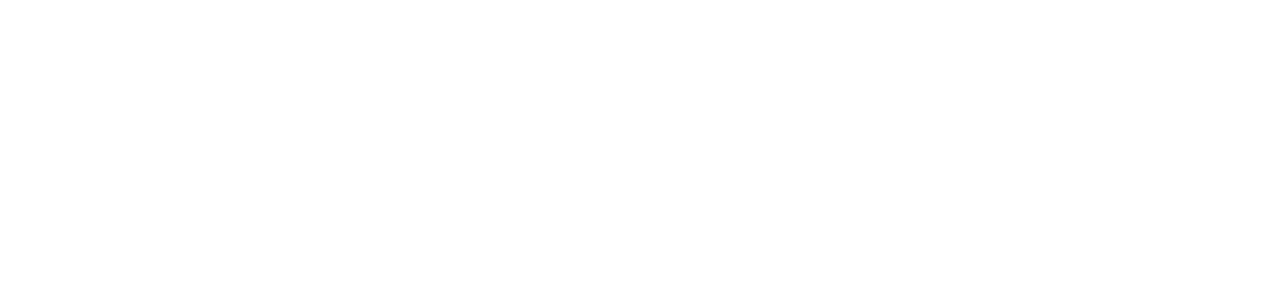
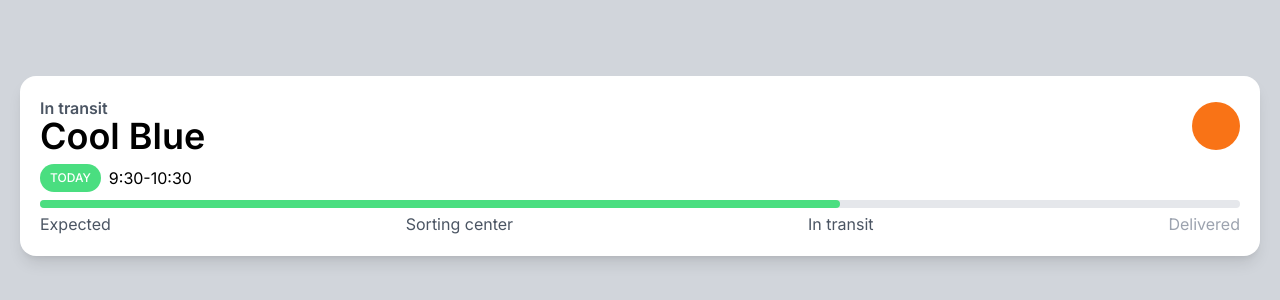
Before and after one commit to verobeach7/carrot-market-reloaded, a Next.js app: page / in a window 1280 px wide. Shown: the part 234-534 px from the top of the page. Built offline with nearby package versions, Linux system fonts and the light colour scheme.

Commit message:
Carrot Market: Tailwind(Card Component: className, relative & absolute)

```diff
--- a/app/page.tsx
+++ b/app/page.tsx
@@ -1,3 +1,33 @@
 export default function Home() {
-  return <main className="text-ellipsis"></main>;
+  return (
+    <main className="bg-gray-300 h-screen flex items-center justify-center p-5">
+      <div className="bg-white shadow-lg p-5 rounded-2xl w-full">
+        <div className="flex justify-between items-center">
+          <div className="flex flex-col">
+            <span className="text-gray-600 font-semibold -mb-1">
+              In transit
+            </span>
+            <span className="text-4xl font-semibold">Cool Blue</span>
+          </div>
+          <div className="size-12 rounded-full bg-orange-500" />
+        </div>
+        <div className="my-2 flex items-center gap-2">
+          <span className="bg-green-400 text-white uppercase px-2.5 py-1.5 text-xs font-medium rounded-full">
+            Today
+          </span>
+          <span>9:30-10:30</span>
+        </div>
+        <div className="relative">
+          <div className="absolute bg-gray-200 w-full rounded-full h-2" />
+          <div className="absolute bg-green-400 w-2/3 rounded-full h-2" />
+        </div>
+        <div className="flex justify-between items-center mt-5 text-gray-600">
+          <span>Expected</span>
+          <span>Sorting center</span>
+          <span>In transit</span>
+          <span className="text-gray-400">Delivered</span>
+        </div>
+      </div>
+    </main>
+  );
 }
```
